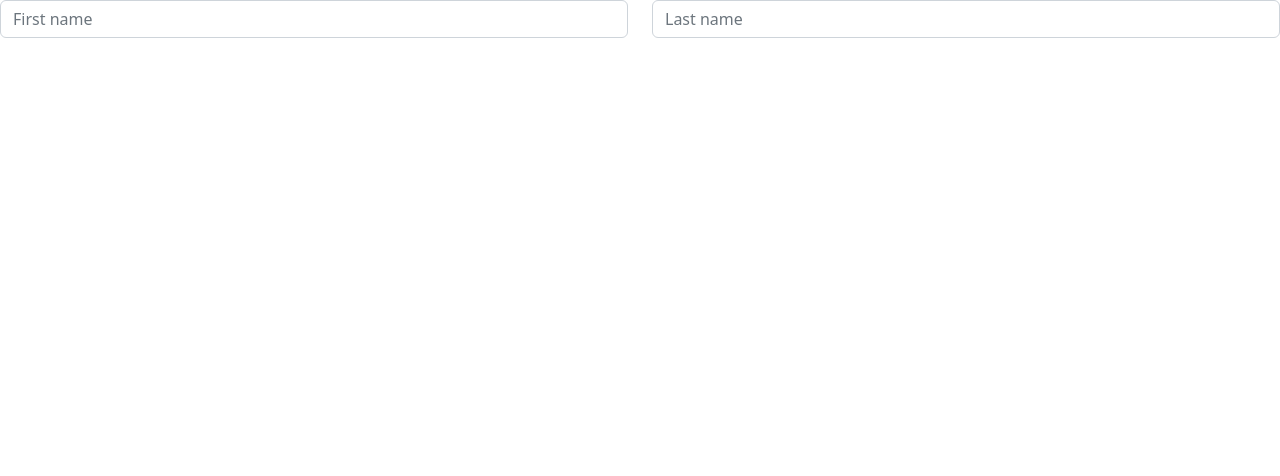
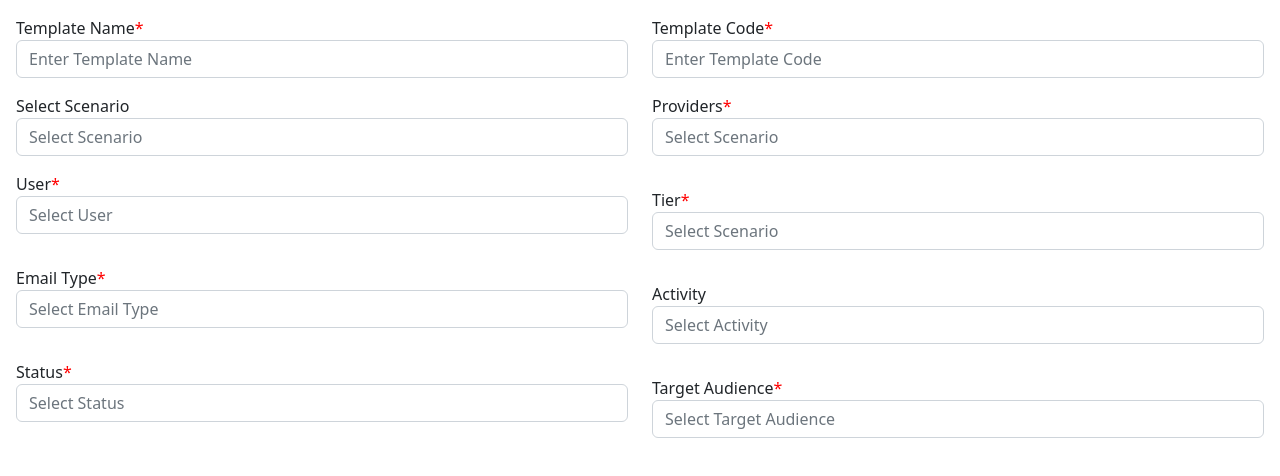
Before and after one commit to DineshPadhi/masterEmail, an Angular app in the folder frontend/EmailCom/: page /home in a window 1280 px wide. Shown: the top 476 px of the page. Built offline with nearby package versions, Linux system fonts and the light colour scheme.

Commit message:
form change

```diff
--- a/frontend/EmailCom/src/app/home/form/form.component.html
+++ b/frontend/EmailCom/src/app/home/form/form.component.html
@@ -1,23 +1,107 @@
-<!-- <form>
-    <div class="form-row">
-      <div class="col">
-        <label for="">Template Name</label>
-        <input type="text" class="form-control" placeholder="Enter Template Name">
-      </div>
-      <div class="col">
-        <label for="">Template Code</label>
-        <input type="text" class="form-control" placeholder="Enter Template Code">
-      </div>
-    </div>
-  </form> -->
-
-  <div class="row">
+<div class="m-3">
+<div class="row">
     <div class="col">
-      <!-- <label for="">Template Name</label> -->
-      <input type="text" class="form-control" placeholder="First name" aria-label="Enter Template Name">
+        <label for="">Template Name<span style="color: red;">*</span></label>
+      <input type="text" class="form-control" placeholder="Enter Template Name" aria-label="Enter Template Name">
     </div>
     <div class="col">
-      <!-- <label for="">Template Code</label> -->
-      <input type="text" class="form-control" placeholder="Last name" aria-label="Enter Template Code">
+        <label for="">Template Code<span style="color: red;">*</span></label>
+      <input type="text" class="form-control" placeholder="Enter Template Code" aria-label="Enter Template Code">
     </div>
-  </div>
+</div>
+    <div class="row">
+    <div class="col my-3">
+        <label for="">Select Scenario</label>
+        <div class="dropdown">
+            <input type="text" class="form-control dropdown dropdown-toggle"data-bs-toggle="dropdown" placeholder="Select Scenario" aria-label="Select Scenario">
+            <ul class="dropdown-menu">
+              <li><a class="dropdown-item" href="#">Scenario 1</a></li>
+              <li><a class="dropdown-item" href="#">Scenario 2</a></li>
+              <li><a class="dropdown-item" href="#">Scenario 3</a></li>
+            </ul>
+          </div>
+    </div>
+    <div class="col my-3">
+        <label for="">Providers<span style="color: red;">*</span></label>
+        <div class="dropdown">
+            <input type="text" class="form-control dropdown dropdown-toggle"data-bs-toggle="dropdown" placeholder="Select Scenario" aria-label="Select">
+            <ul class="dropdown-menu">
+              <li><a class="dropdown-item" href="#">Providers 1</a></li>
+              <li><a class="dropdown-item" href="#">Providers 2</a></li>
+              <li><a class="dropdown-item" href="#">Providers 3</a></li>
+            </ul>
+          </div>
+    </div>
+</div>
+<div class="row">
+    <div class="col">
+        <label for="">User<span style="color: red;">*</span></label>
+        <div class="dropdown">
+            <input type="text" class="form-control dropdown dropdown-toggle"data-bs-toggle="dropdown" placeholder="Select User" aria-label="Select User">
+            <ul class="dropdown-menu">
+              <li><a class="dropdown-item" href="#">User 1</a></li>
+              <li><a class="dropdown-item" href="#">User 2</a></li>
+              <li><a class="dropdown-item" href="#">User 3</a></li>
+            </ul>
+          </div>
+    </div>
+    <div class="col my-3">
+        <label for="">Tier<span style="color: red;">*</span></label>
+        <div class="dropdown">
+            <input type="text" class="form-control dropdown dropdown-toggle"data-bs-toggle="dropdown" placeholder="Select Scenario" aria-label="Select">
+            <ul class="dropdown-menu">
+              <li><a class="dropdown-item" href="#">Silver</a></li>
+              <li><a class="dropdown-item" href="#">Gold</a></li>
+              <li><a class="dropdown-item" href="#">Platinum</a></li>
+            </ul>
+          </div>
+    </div>
+</div>
+<div class="row">
+    <div class="col">
+        <label for="">Email Type<span style="color: red;">*</span></label>
+        <div class="dropdown">
+            <input type="text" class="form-control dropdown dropdown-toggle"data-bs-toggle="dropdown" placeholder="Select Email Type" aria-label="Select Email Type">
+            <ul class="dropdown-menu">
+              <li><a class="dropdown-item" href="#">Transactional</a></li>
+              <li><a class="dropdown-item" href="#">Pramotional</a></li>
+            </ul>
+          </div>
+    </div>
+    <div class="col my-3">
+        <label for="">Activity</label>
+        <div class="dropdown">
+            <input type="text" class="form-control dropdown dropdown-toggle"data-bs-toggle="dropdown" placeholder="Select Activity" aria-label="Select Activity">
+            <ul class="dropdown-menu">
+              <li><a class="dropdown-item" href="#">Activity 1</a></li>
+              <li><a class="dropdown-item" href="#">Activity 2</a></li>
+              <li><a class="dropdown-item" href="#">Activity 3</a></li>
+            </ul>
+          </div>
+    </div>
+</div>
+<div class="row">
+    <div class="col">
+        <label for="">Status<span style="color: red;">*</span></label>
+        <div class="dropdown">
+            <input type="text" class="form-control dropdown dropdown-toggle"data-bs-toggle="dropdown" placeholder="Select Status" aria-label="Select Status">
+            <ul class="dropdown-menu">
+              <li><a class="dropdown-item" href="#">Active</a></li>
+              <li><a class="dropdown-item" href="#">InActive</a></li>
+            </ul>
+          </div>
+    </div>
+    <div class="col my-3">
+        <label for="">Target Audience<span style="color: red;">*</span></label>
+        <div class="dropdown">
+            <input type="text" class="form-control dropdown dropdown-toggle"data-bs-toggle="dropdown" placeholder="Select Target Audience" aria-label="Select Target Audience">
+            <ul class="dropdown-menu">
+              <li><a class="dropdown-item" href="#">Audience 1</a></li>
+              <li><a class="dropdown-item" href="#">Audience 2</a></li>
+              <li><a class="dropdown-item" href="#">Audience 3</a></li>
+            </ul>
+          </div>
+    </div>
+</div>
+
+</div>
--- a/frontend/EmailCom/src/index.html
+++ b/frontend/EmailCom/src/index.html
@@ -6,8 +6,11 @@
   <base href="/">
   <meta name="viewport" content="width=device-width, initial-scale=1">
   <link rel="icon" type="image/x-icon" href="favicon.ico">
+  <link rel="stylesheet" href="https://cdn.jsdelivr.net/npm/bootstrap@5.2.3/dist/css/bootstrap.min.css">
 </head>
 <body>
+  <script src="https://cdn.jsdelivr.net/npm/bootstrap@5.2.3/dist/js/bootstrap.bundle.min.js"></script>
   <app-root></app-root>
+
 </body>
 </html>
```
